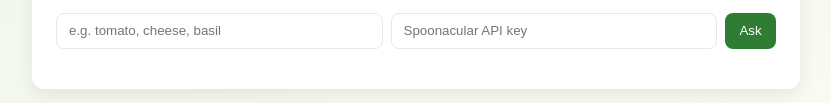
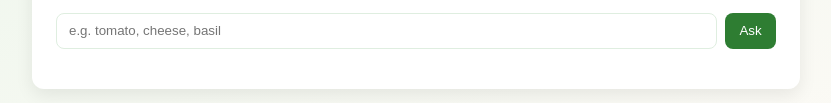
Before and after one commit to izzygperez/waste-management-, a website built with Vite: page recipes.html in a window 1280 px wide. Shown: the part 355-458 px from the top of the page, without its empty margins (224-1055 px from the left). Built offline with nearby package versions, Linux system fonts and the light colour scheme.

Commit message:
api key removal

```diff
--- a/recipes.html
+++ b/recipes.html
@@ -44,7 +44,6 @@
 
       <div class="controls">
         <input id="ingredients" type="text" placeholder="e.g. tomato, cheese, basil" />
-        <input id="apikey" type="text" placeholder="Spoonacular API key" />
         <button id="send">Ask</button>
       </div>
 
```
